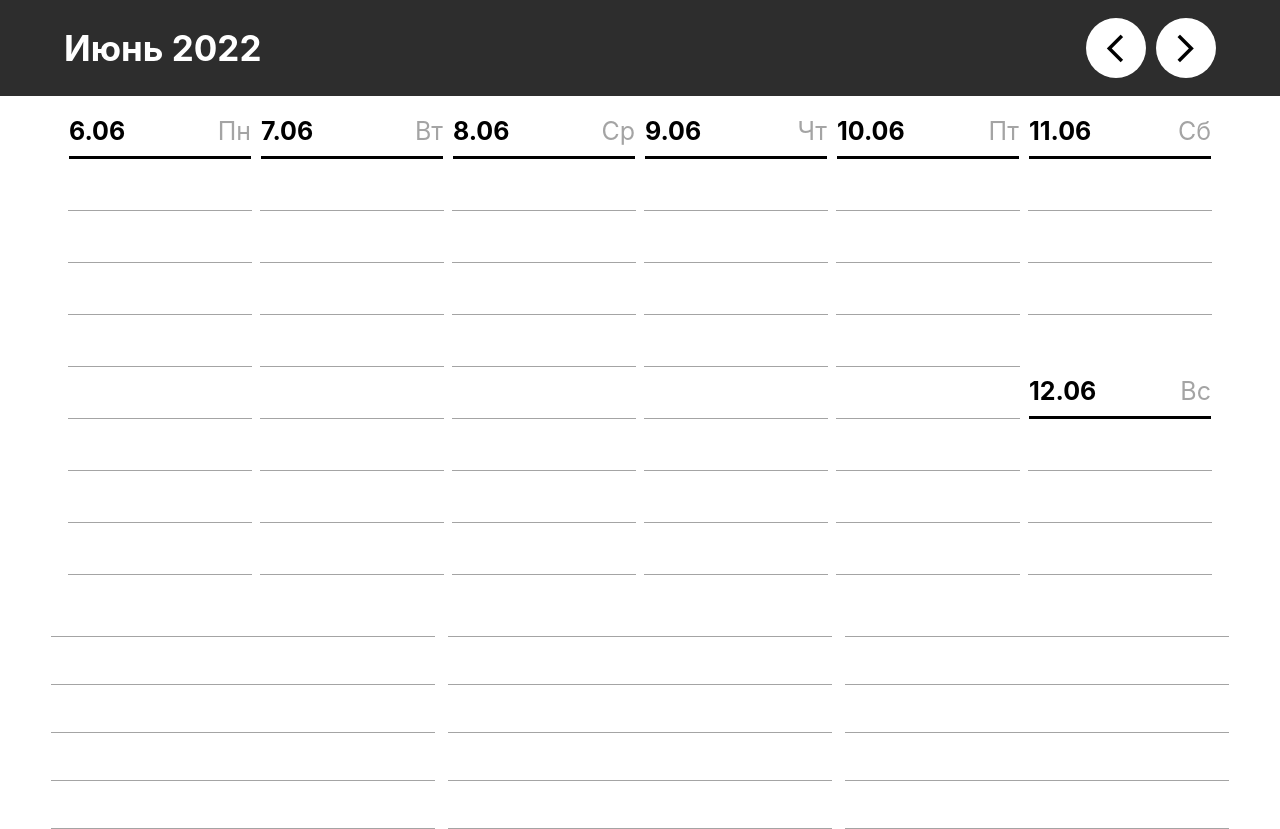
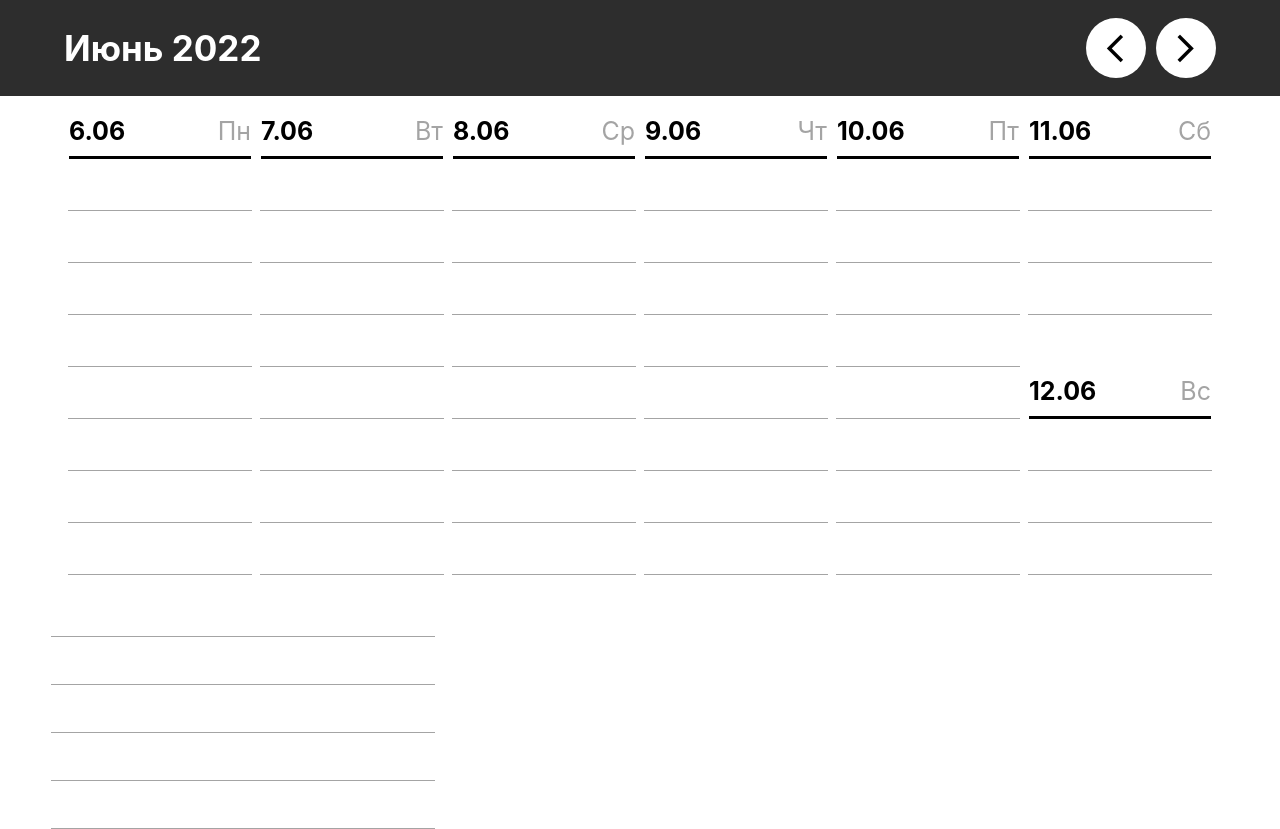
Before and after one commit to TayaTeslya/pp02-todolist, a React (Create React App) app: page / in a window 1280 px wide. Built offline with nearby package versions, Linux system fonts and the light colour scheme; no server answers.

Commit message:
Общие заметки (с багом при неупорядоченных действиях)

```diff
--- a/src/components/noteDateConteiner.js
+++ b/src/components/noteDateConteiner.js
@@ -78,8 +78,8 @@ function NoteDateConteiner(props) {
         </div>
         <div className="note-common-conteiner">
             <Common reload={changeReload} notes={firstColumn} column="1"/>
-            <Common reload={changeReload} notes={secondColumn} column="2"/>
-            <Common reload={changeReload} notes={thirdColumn} column="3"/>
+            {/* <Common reload={changeReload} notes={secondColumn} column="2"/>
+            <Common reload={changeReload} notes={thirdColumn} column="3"/>  */}
         </div>
     </div>
   );
--- a/src/components/notes/common.js
+++ b/src/components/notes/common.js
@@ -4,10 +4,12 @@ import { useEffect, useState } from 'react';
 
 
 function Common(props) {
+
     const [notes, setNotes] = useState([]);
     useEffect(() => {
         setNotes([...props.notes]);
     }, [props.notes]);
+
     return (
         <div className="note-common-input-wrapper">
             <Input reload={props.reload} name="commonNotes" note={notes[0] ? notes[0] : ''} column={props.column}/>
@@ -17,6 +19,7 @@ function Common(props) {
             <Input reload={props.reload} name="commonNotes" note={notes[4] ? notes[4] : ''} column={props.column}/>
         </div>
     );
+
 }
 
 export default Common;
--- a/src/components/notes/input.js
+++ b/src/components/notes/input.js
@@ -78,29 +78,17 @@ function Input(props) {
     const [note, setNote] = useState('');
 
     useEffect(() => {
-        setNote(''); //очищает при удалении (сдвиг)
-        //setIsPost(true);
+        setNote(null); //очищает при удалении (сдвиг)
         if (props.note['textCommonNote']) {
             setNote(props.note['textCommonNote']);
+        } else {
+            setNote('');
         }
-        // setIsPost(!Boolean(props.note['textCommonNote']));
         setIsPost(!Boolean(note));
     }, [props.note]);
 
-    // useEffect(() => {
-    //     setNote(null); //очищает при удалении (сдвиг)
-    //     //setIsPost(true);
-    //     if (props.note['textCommonNote']) {
-    //         setNote(props.note['textCommonNote']);
-    //     } else {
-    //         setNote('');
-    //     }
-    //     // setIsPost(!Boolean(props.note['textCommonNote']));
-    //     setIsPost(!Boolean(note));
-    // }, [props.note]);
-
     return (
-        <input value={(note != '') ? note : ''} onChange={((event) => {
+        <input value={note} onChange={((event) => {
             setNote(event.target.value);
         })} onBlur={((event) => {
             setIsChange(event.target.value);
```
Lines whose indentation alone changed are shown as unchanged.
